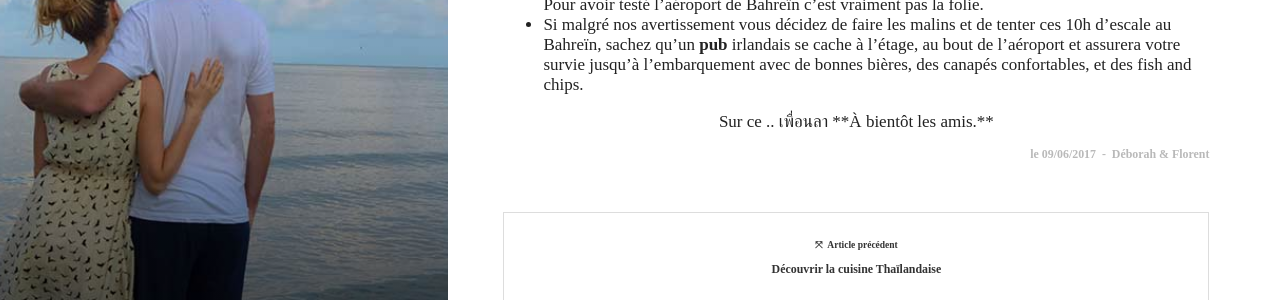
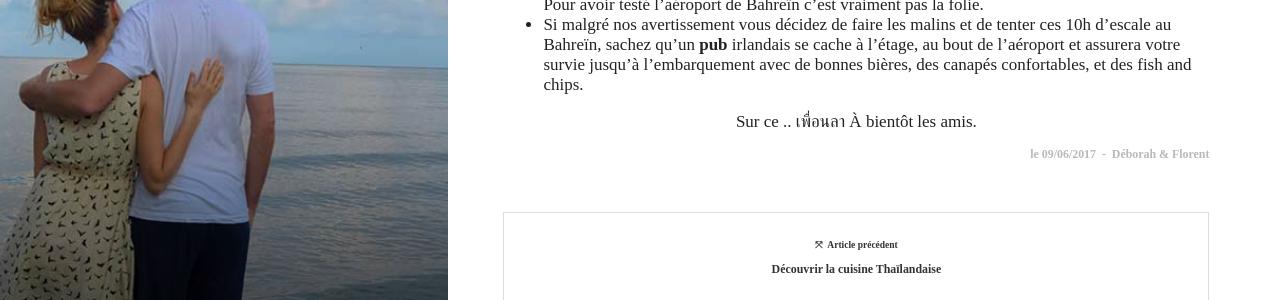
Before and after one commit to FlorentD/cairatuverras.github.io, a Jekyll site: the page built from _posts/2017-06-09-thailande-culture.md, in a window 1280 px wide and 900 px high, scrolled down 14667 px. Shown: the part 316-616 px from the top of the window. Built offline with Jekyll 4.4.1, drawn with Linux system fonts in a browser that asks for light colours; comment, search, counter and statistics services are not loaded.

```diff
--- a/_posts/2017-06-09-thailande-culture.md
+++ b/_posts/2017-06-09-thailande-culture.md
@@ -101,5 +101,6 @@ Les trois endroits que nous avons visité lors de cette aventure **- Bangkok , l
 - Ne sous estimez jamais la **pénibilité de 10H d'escale**, allongez de quelques euros votre billet. Pour avoir testé l'aéroport de Bahreïn c'est vraiment pas la folie.
 - Si malgré nos avertissement vous décidez de faire les malins et de tenter ces 10h d'escale au Bahreïn, sachez qu'un **pub** irlandais se cache à l'étage, au bout de l'aéroport et assurera votre survie jusqu'à l'embarquement avec de bonnes bières, des canapés confortables, et des fish and chips.
 
+
 <p align="center">
-  <b></b>Sur ce .. เพื่อนลา   **À bientôt les amis.** <br>
+     <b></b>Sur ce ..  เพื่อนลา   À bientôt les amis. <br>
```
